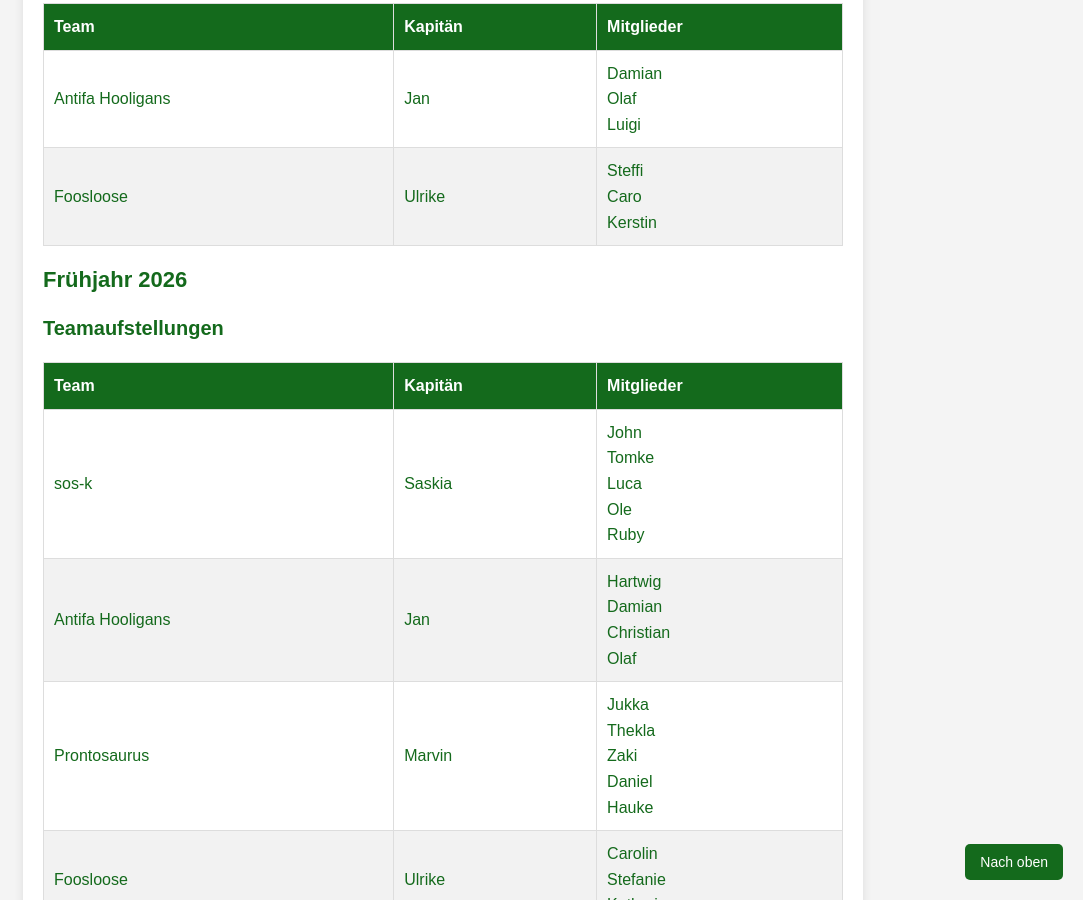
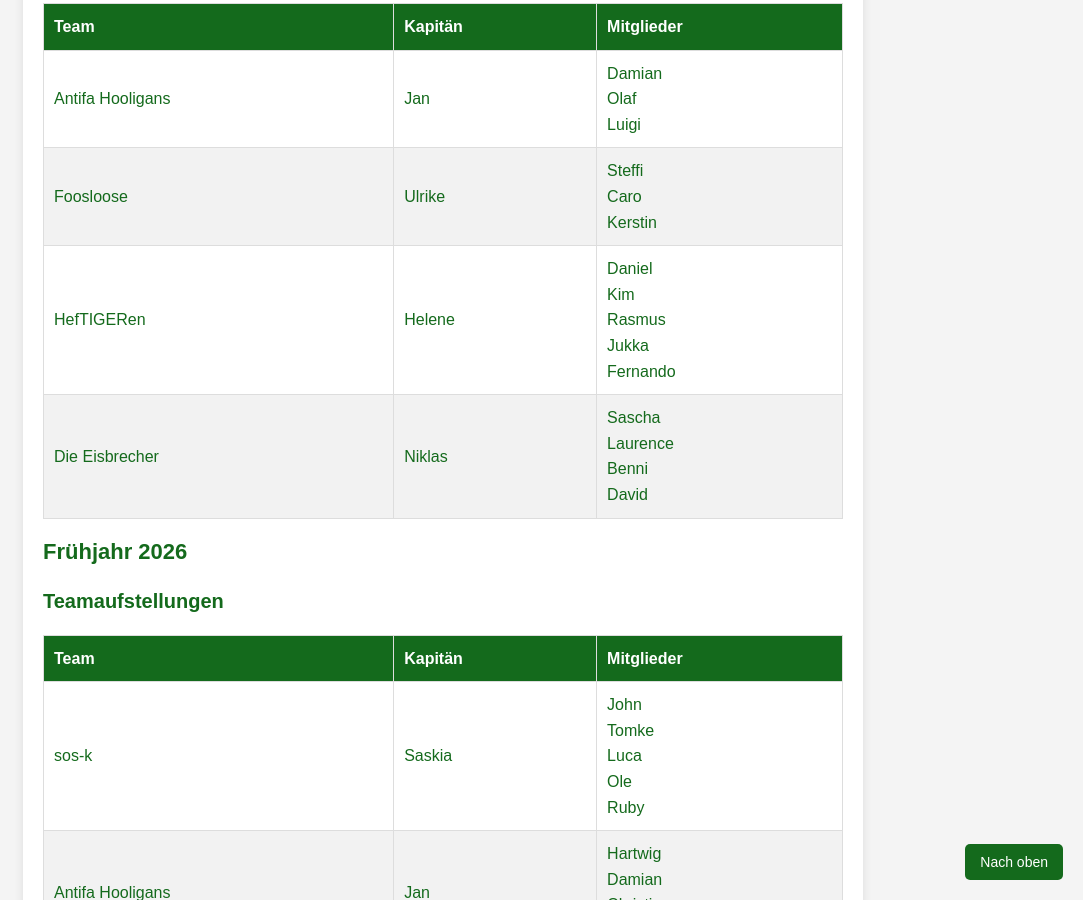
Before and after one commit to MKK-Flensburg/mkk-docs, a Jekyll site: the page built from index.md, in a window 1280 px wide and 900 px high, scrolled down 982 px. Shown: the whole window, without its empty margins (197-1280 px from the left). Built offline with Jekyll 4.4.1, drawn with Linux system fonts in a browser that asks for light colours; our own code applies the rules of GitHub Pages for plain Markdown files.

Commit message:
Update index.md

```diff
--- a/index.md
+++ b/index.md
@@ -36,6 +36,8 @@
 |------------------|---------|---------------------------|
 | Antifa Hooligans | Jan     | Damian<br>Olaf<br>Luigi   |
 | Foosloose        | Ulrike  | Steffi<br>Caro<br>Kerstin |
+| HefTIGERen | Helene | Daniel<br>Kim<br>Rasmus<br>Jukka<br>Fernando |
+| Die Eisbrecher | Niklas | Sascha<br>Laurence<br>Benni<br>David |
 
 ### Frühjahr 2026
 
```
